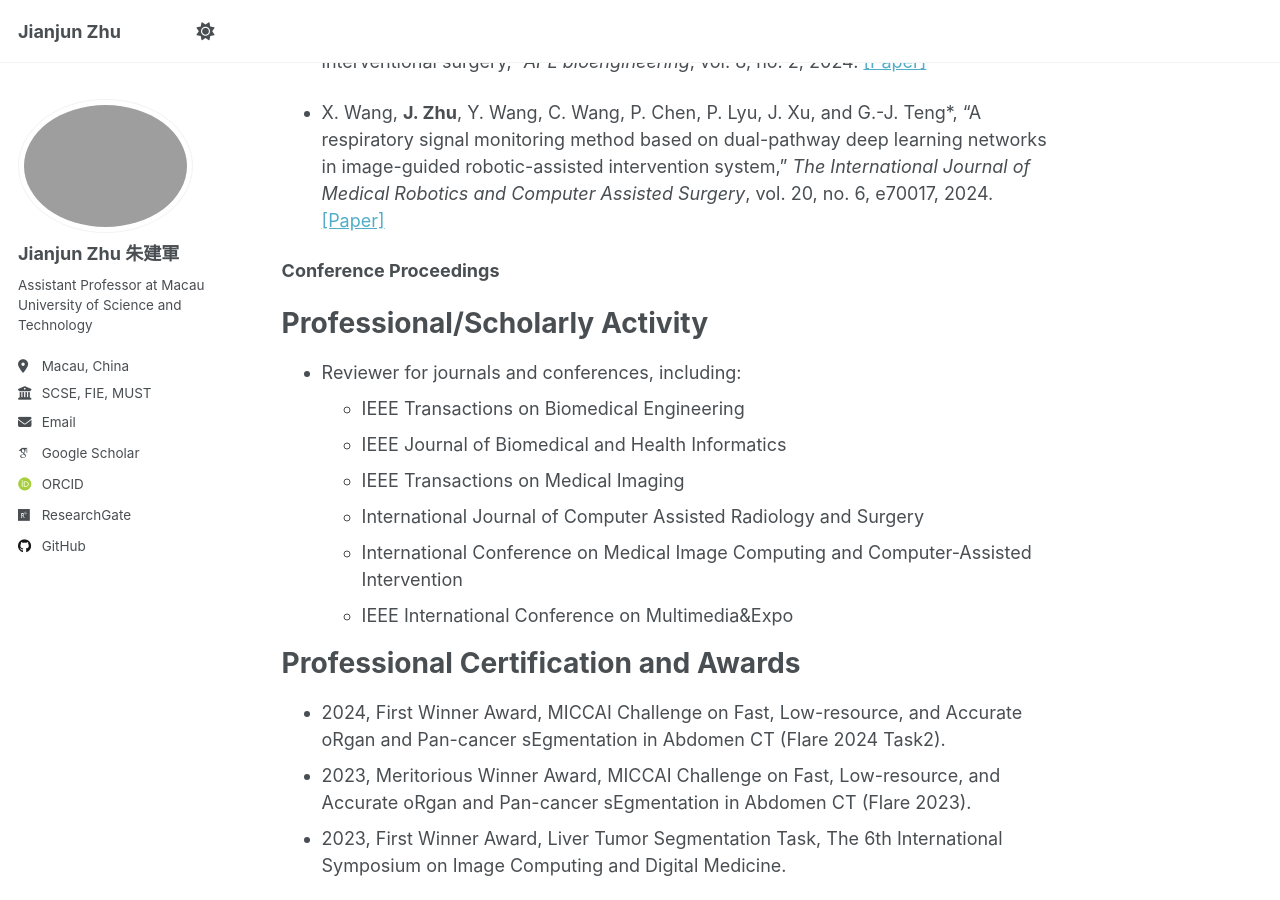
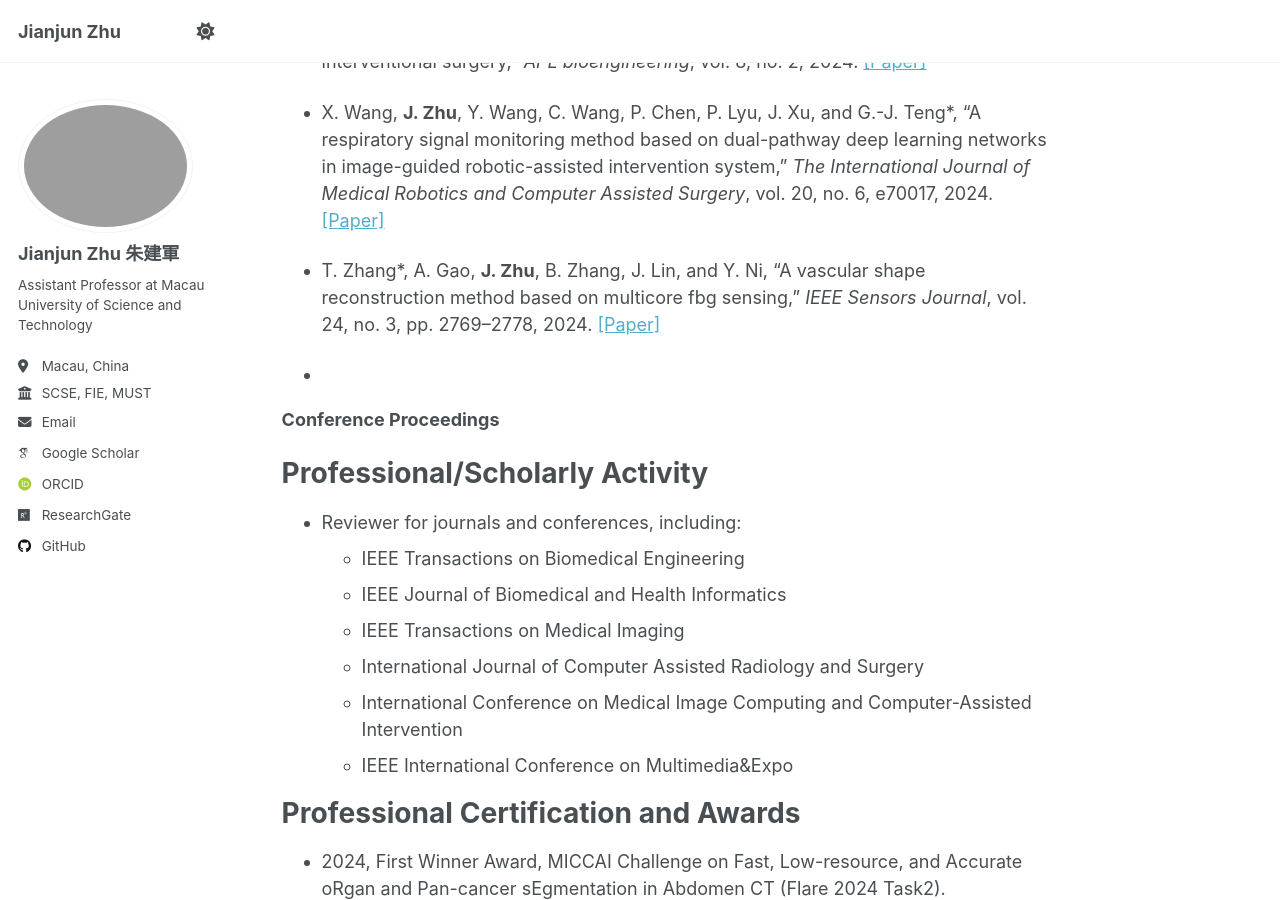
Before and after one commit to JianjunZhu/JianjunZhu.github.io, a Jekyll site: the page built from _pages/about.md, in a window 1280 px wide and 900 px high, scrolled down 2175 px. Built offline with Jekyll 4.4.1, drawn with Linux system fonts in a browser that asks for light colours; some web fonts are replaced; a script that is not in the unit is left out.

Commit message:
Update about.md

```diff
--- a/_pages/about.md
+++ b/_pages/about.md
@@ -74,6 +74,10 @@ Publications (All)
 
 - X. Wang, **J. Zhu**, Y. Wang, C. Wang, P. Chen, P. Lyu, J. Xu, and G.-J. Teng\*, “A respiratory signal monitoring method based on dual-pathway deep learning networks in image-guided robotic-assisted intervention system,” *The International Journal of Medical Robotics and Computer Assisted Surgery*, vol. 20, no. 6, e70017, 2024. [[Paper]](https://doi.org/10.1002/rcs.70017)
 
+- T. Zhang\*, A. Gao, **J. Zhu**, B. Zhang, J. Lin, and Y. Ni, “A vascular shape reconstruction method based on multicore fbg sensing,” *IEEE Sensors Journal*, vol. 24, no. 3, pp. 2769–2778, 2024. [[Paper]](https://doi.org/10.1109/JSEN.2023.3334484)
+
+-
+
 
 **Conference Proceedings**
 
```
